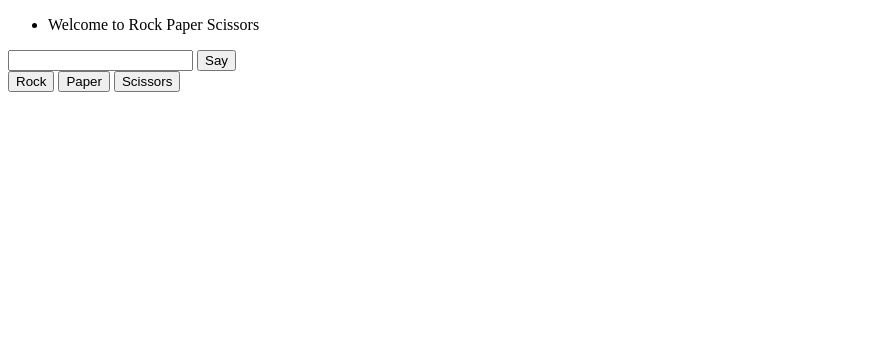
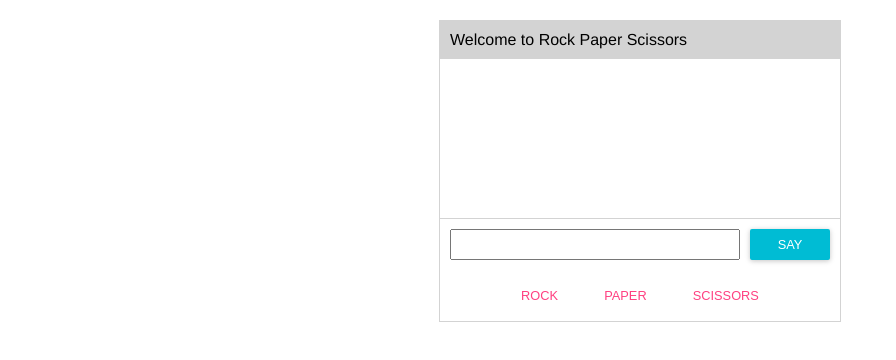
Before and after one commit to MJ-Schnee/online-rock-paper-scissors, a plain HTML site: page client/index.html in a window 1280 px wide. Shown: the whole page, without its empty margins (0-896 px from the left). Drawn offline with nearby package versions, Linux system fonts and the light colour scheme; no server answers.

Commit message:
Prettied up the client view

```diff
--- a/client/index.html
+++ b/client/index.html
@@ -6,17 +6,22 @@
     </head>
 
     <body>
-        <div class="rps-wrapper">
+        <div class="game-wrapper">
             <ul id="events"></ul>
 
-            <div class="button-wrapper">
+            <div class="controls">
+              <div class="chat-wrapper">
                 <form id="chat-form">
-                    <input id="chat" />
-                    <button id="say">Say</button>
+                  <input id="chat" autocomplete="off" title="chat"/>
+                  <button id="say">Say</button>
                 </form>
-                <button id="rock">Rock</button>
-                <button id="paper">Paper</button>
-                <button id="scissors">Scissors</button>
+              </div>
+
+              <div class="button-wrapper">
+                <button id="rock" class="turn">Rock</button>
+                <button id="paper" class="turn">Paper</button>
+                <button id="scissors" class="turn">Scissors</button>
+              </div>
             </div>
         </div>
 
--- a/client/styles/main.css
+++ b/client/styles/main.css
@@ -0,0 +1,94 @@
+body {
+    font-family: "Helvetica Neue", sans-serif;
+    margin: 0;
+    padding: 0;
+}
+
+input {
+    outline: none;
+    font-size: 1.0rem;
+    padding: 0 5px;
+}
+
+button {
+    text-transform: uppercase;
+    font-size: 0.8em;
+    padding: 3px 15px;
+    color: white;
+    line-height: 25px;
+    background-color: #00bcd4;
+    border: none;
+    border-radius: 2px;
+    cursor: pointer;
+    box-shadow: rgba(0, 0, 0, 0.12) 0px 1px 6px, rgba(0, 0, 0, 0.12) 0px 1px 4px;
+    transition: all 150ms ease-in;
+    outline: none;
+}
+
+button.turn {
+   color: rgb(255, 64, 129);
+   background-color: white;
+   box-shadow:none;
+}
+
+button.turn:hover {
+   color: rgb(255, 64, 129);
+   background-color: #eaeaea;
+}
+
+button:hover {
+    background-color: #79d7e4;
+}
+
+.game-wrapper {
+    background-color: rgb(255, 255, 255);
+    width: 400px;
+    height: 300px;
+    max-height: 300px;
+    margin: 20px auto;
+    display: flex;
+    flex-direction: column;
+    border: 1px solid lightgrey;
+}
+
+#events {
+    list-style: none;
+    margin: 0;
+    padding: 0;
+    flex-grow: 1;
+    border-bottom: 1px solid lightgrey;
+    overflow-y: scroll;
+}
+
+#events li {
+    padding: 10px 10px 10px 10px;
+}
+
+#events li:nth-child(odd) {
+    background-color: lightgrey;
+}
+
+.chat-wrapper {
+    padding: 10px;
+}
+
+.chat-wrapper form {
+    display: flex;
+}
+
+.chat-wrapper form input {
+    font-size: 1.0rem;
+    margin: 0 10px 0 0;
+    padding: 0 5px;
+    flex-grow: 1;
+}
+
+.chat-wrapper form button {
+    width: 80px;
+}
+
+.button-wrapper {
+    display: flex;
+    padding: 10px 50px;
+    justify-content: space-evenly;
+}
```
